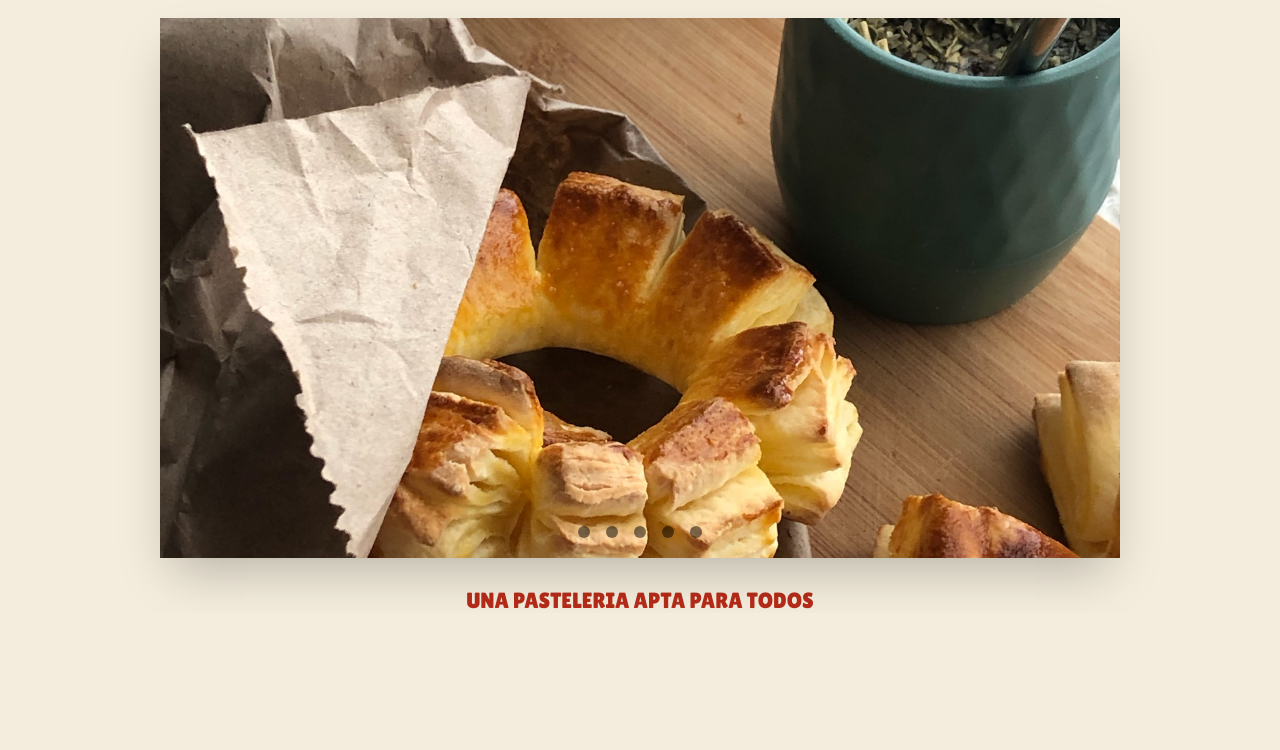
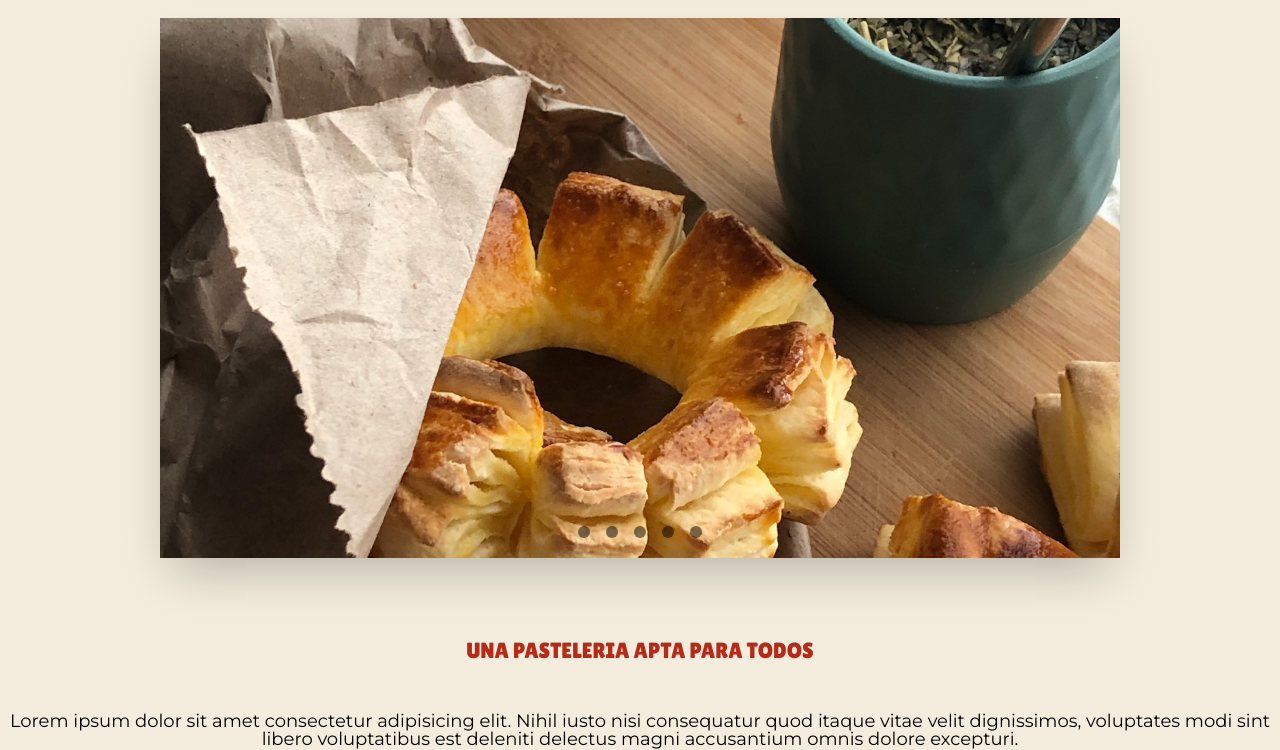
Before and after one commit to patocarbone/Coucou-Gluten-Free, a plain HTML site: page index.html in a window 1280 px wide. Shown: the part 196-946 px from the top of the page. Before the commit the page ends 809 px from the top, so only its background shows below. Drawn offline with Linux system fonts and the light colour scheme.

Commit message:
desarrollo introduccion

```diff
--- a/index.html
+++ b/index.html
@@ -62,6 +62,12 @@
     <section>
       <div>
         <h1 class="intro">UNA PASTELERIA APTA PARA TODOS</h1>
+        <p class="introParrafo">
+          Lorem ipsum dolor sit amet consectetur adipisicing elit. Nihil iusto
+          nisi consequatur quod itaque vitae velit dignissimos, voluptates modi
+          sint libero voluptatibus est deleniti delectus magni accusantium omnis
+          dolore excepturi.
+        </p>
       </div>
     </section>
   </body>
--- a/styles/style.css
+++ b/styles/style.css
@@ -156,4 +156,12 @@ body {
     color: #b62b18;
     font-family: 'Lilita One', sans-serif;
     font-size: 22px;
+    margin-top: 50px;
 }
+.introParrafo {
+    text-align: center;
+    font-family: 'Montserrat', sans-serif ;
+    font-size: 18px;
+    font-weight: 500;
+    margin-top: 50px;
+}
```
